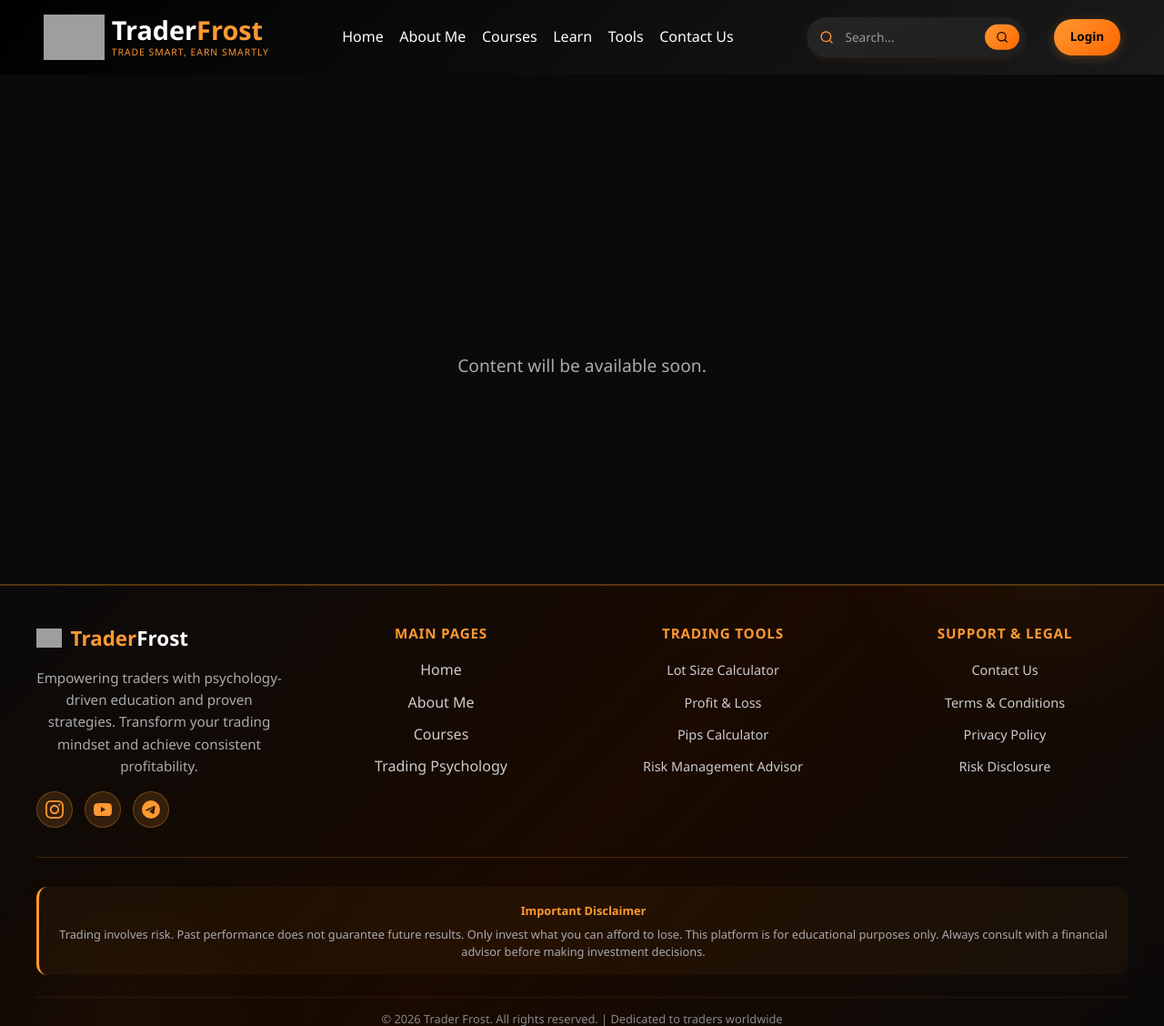
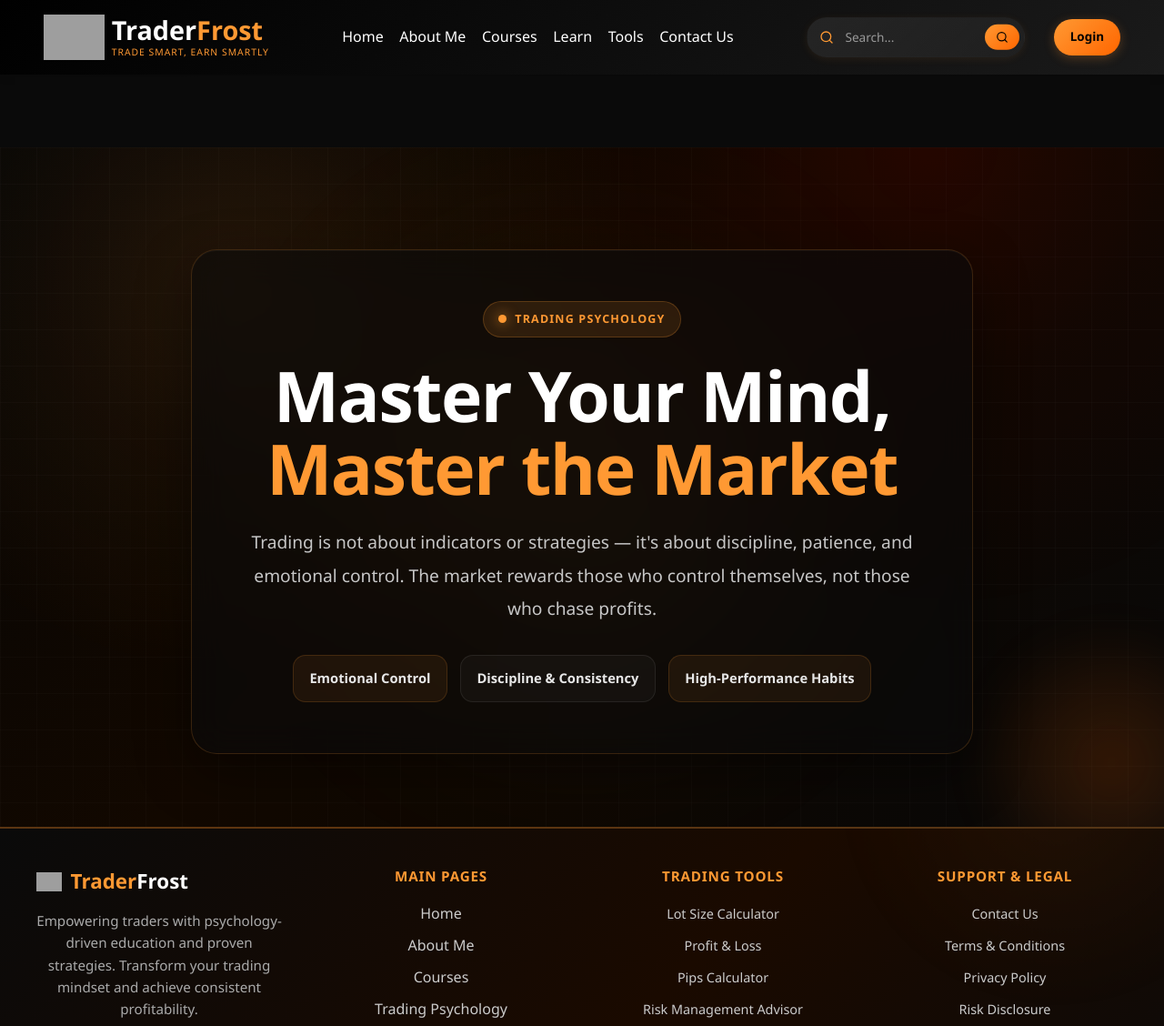
Before and after one commit to Mrfrost022/TraderFrost.in, a website: page frontend/pages/psychology.html in a window 1280 px wide. Shown: the top 1128 px of the page at 91% size. Drawn offline with Linux system fonts and the light colour scheme; no server answers; grey boxes are pictures that could not be loaded.

Commit message:
Add heading and theme of the page

```diff
--- a/frontend/pages/psychology.html
+++ b/frontend/pages/psychology.html
@@ -4,8 +4,8 @@
 <head>
     <meta charset="UTF-8">
     <meta name="viewport" content="width=device-width, initial-scale=1.0">
-    <meta name="description" content="Trading Psychology Insights - Master the mental game that separates profitable traders from the rest">
-    <title>Trading Psychology | Trader Frost</title>
+    <meta name="description" content="Trading Psychology - Master your mind, master the market with psychology-driven trading insights and disciplined habits.">
+    <title>Trading Psychology | Master Your Mind, Master the Market</title>
     <link rel="stylesheet" href="../css/main.css">
     <link rel="stylesheet" href="../css/responsive.css">
     <link rel="icon" type="image/png" href="../assets/images/logos/Logo.png">
@@ -116,15 +116,52 @@
         </div>
     </nav>
 
-    <!-- Content Section -->
-    <section style="margin-top: 80px; padding: 6rem 2rem; text-align: center; min-height: 60vh; display: flex; align-items: center; justify-content: center;">
-        <div style="max-width: 600px;">
-            <p style="font-size: 1.2rem; color: #aaa; line-height: 1.8;">Content will be available soon.</p>
+    <!-- Psychology Hero -->
+    <section
+        style="margin-top: 80px; position: relative; overflow: hidden; background: linear-gradient(135deg, #050505 0%, #120800 45%, #080808 100%); padding: 7rem 2rem 5rem; min-height: 70vh; display: flex; align-items: center;">
+        <div
+            style="position: absolute; inset: 0; background-image: radial-gradient(circle at 20% 20%, rgba(255,153,51,0.12) 0, rgba(255,153,51,0.05) 18%, transparent 38%), radial-gradient(circle at 80% 0%, rgba(139,0,0,0.18) 0, rgba(139,0,0,0.05) 20%, transparent 42%), linear-gradient(rgba(255,255,255,0.02) 1px, transparent 1px), linear-gradient(90deg, rgba(255,255,255,0.02) 1px, transparent 1px); background-size: auto, auto, 40px 40px, 40px 40px; opacity: 0.9; pointer-events: none;">
         </div>
-    </section>
+        <div
+            style="position: absolute; top: 50%; left: 50%; transform: translate(-50%, -50%); width: 760px; height: 760px; background: radial-gradient(circle, rgba(255,153,51,0.12) 0%, rgba(255,153,51,0.04) 35%, transparent 70%); filter: blur(80px); border-radius: 50%; pointer-events: none;">
+        </div>
+        <div
+            style="position: absolute; bottom: -12%; right: -8%; width: 320px; height: 320px; background: radial-gradient(circle, rgba(255,102,0,0.18) 0%, transparent 70%); filter: blur(20px); border-radius: 50%; pointer-events: none;">
+        </div>
 
-    <!-- Footer -->
-                        </a>
+        <div style="max-width: 1200px; margin: 0 auto; position: relative; z-index: 1; width: 100%;">
+            <div
+                style="max-width: 860px; margin: 0 auto; text-align: center; background: rgba(10,10,10,0.6); border: 1px solid rgba(255,153,51,0.18); backdrop-filter: blur(18px); -webkit-backdrop-filter: blur(18px); border-radius: 28px; padding: 3.5rem 2rem; box-shadow: 0 20px 60px rgba(0,0,0,0.45), inset 0 1px 0 rgba(255,255,255,0.04);">
+                <div
+                    style="display: inline-flex; align-items: center; gap: 0.55rem; padding: 0.55rem 1rem; border-radius: 999px; background: rgba(255,153,51,0.12); border: 1px solid rgba(255,153,51,0.22); color: #FF9933; font-size: 0.78rem; font-weight: 700; letter-spacing: 1.2px; text-transform: uppercase; margin-bottom: 1.5rem;">
+                    <span style="width: 9px; height: 9px; border-radius: 50%; background: #FF9933; box-shadow: 0 0 14px rgba(255,153,51,0.8);"></span>
+                    Trading Psychology
+                </div>
+
+                <h1
+                    style="margin: 0; color: #fff; font-size: clamp(2.4rem, 6vw, 4.8rem); line-height: 1.05; letter-spacing: -1.5px; font-weight: 800;">
+                    Master Your Mind,<br>
+                    <span style="color: #FF9933;">Master the Market</span>
+                </h1>
+
+                <p
+                    style="max-width: 760px; margin: 1.4rem auto 0; color: #c7c7c7; font-size: clamp(1rem, 1.7vw, 1.2rem); line-height: 1.9;">
+                    Trading is not about indicators or strategies — it's about discipline, patience, and emotional control.
+                    The market rewards those who control themselves, not those who chase profits.
+                </p>
+
+                <div style="display: flex; flex-wrap: wrap; justify-content: center; gap: 0.85rem; margin-top: 2rem;">
+                    <div
+                        style="padding: 0.85rem 1.1rem; border-radius: 14px; background: rgba(255,153,51,0.08); border: 1px solid rgba(255,153,51,0.16); color: #e7e7e7; font-size: 0.92rem; font-weight: 600;">
+                        Emotional Control
+                    </div>
+                    <div
+                        style="padding: 0.85rem 1.1rem; border-radius: 14px; background: rgba(255,255,255,0.03); border: 1px solid rgba(255,255,255,0.08); color: #e7e7e7; font-size: 0.92rem; font-weight: 600;">
+                        Discipline &amp; Consistency
+                    </div>
+                    <div
+                        style="padding: 0.85rem 1.1rem; border-radius: 14px; background: rgba(255,153,51,0.08); border: 1px solid rgba(255,153,51,0.16); color: #e7e7e7; font-size: 0.92rem; font-weight: 600;">
+                        High-Performance Habits
                     </div>
                 </div>
             </div>
```
